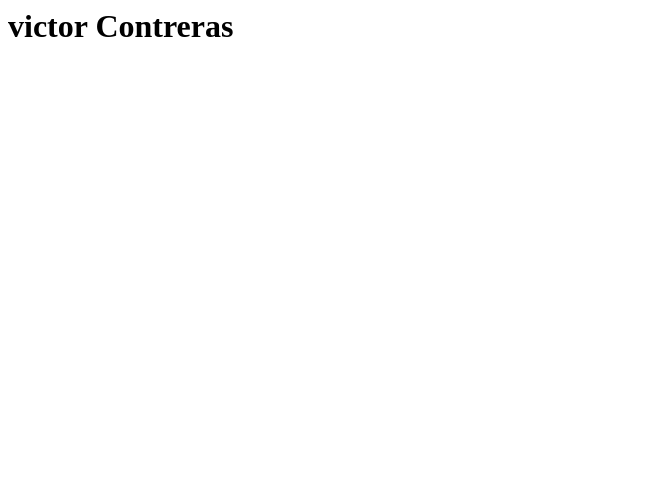
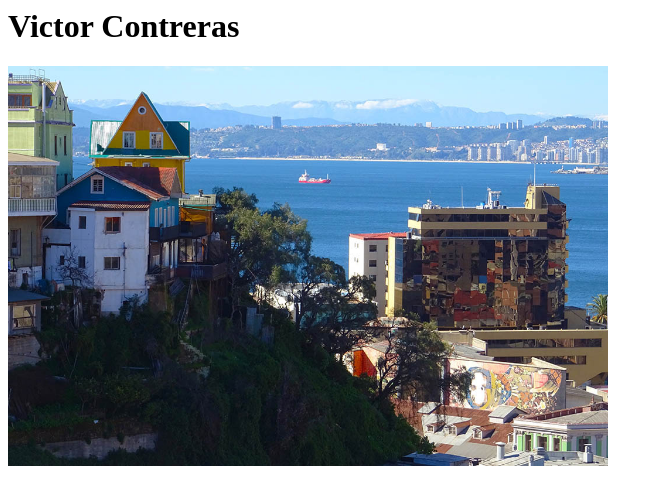
Before and after one commit to viccong1/viccong1.github.io, a plain HTML site: page index.html in a window 1280 px wide. Shown: the whole page, without its empty margins (0-663 px from the left). Drawn offline with Linux system fonts and the light colour scheme.

Commit message:
prueba web con foto

```diff
--- a/index.html
+++ b/index.html
@@ -1,3 +1,6 @@
 <html>
-    <h1>victor Contreras</h1>
+    <h1>Victor Contreras</h1>
+    <div>
+        <img src="valparaiso.jpg" height="400">
+    </div>
 </html>
```
Also changed, not shown: valparaiso.jpg (added).
